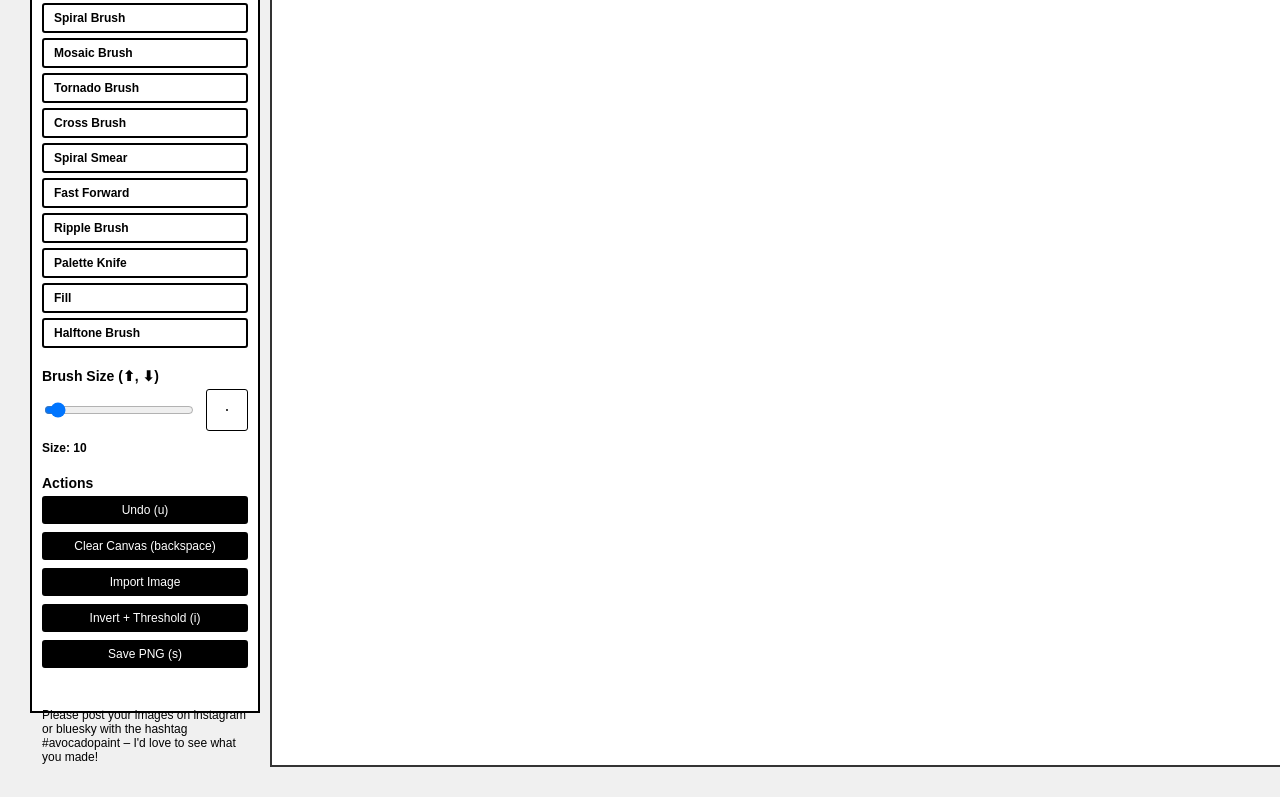
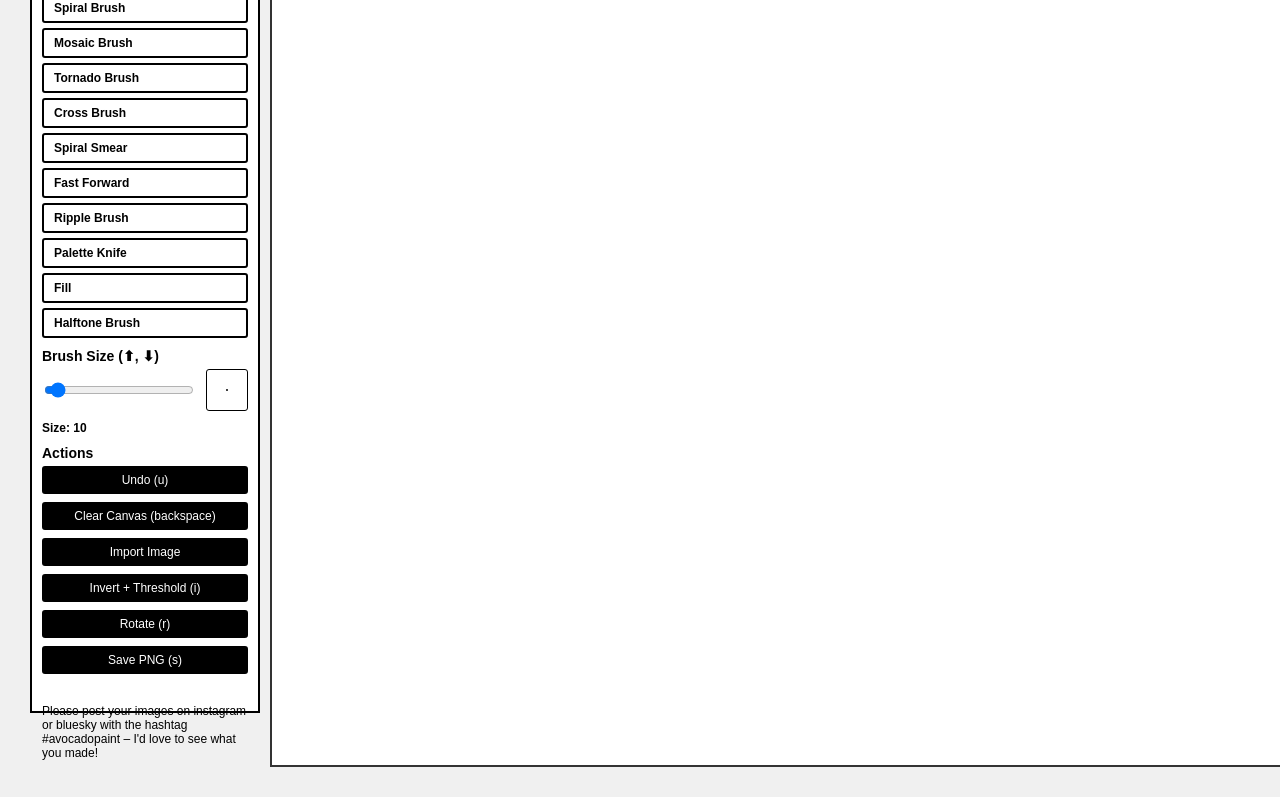
Before and after one commit to nightphilosophy/avocado, a plain HTML site: page index.html in a window 1280 px wide. Shown: the part 380-1177 px from the top of the page. Drawn offline with Linux system fonts and the light colour scheme.

Commit message:
Update index.html

```diff
--- a/index.html
+++ b/index.html
@@ -41,7 +41,7 @@ body {
   height: 1030px;                 /* match canvas height */
   display: flex;
   flex-direction: column;
-  gap: 20px;
+  gap: 10px;
   box-sizing: border-box;
 }
 
@@ -273,13 +273,17 @@ label { font-weight: bold; font-size: 12px; color: #000; }
         <button onclick="clearCanvas()">Clear Canvas (backspace)</button>
         <button onclick="importImage()">Import Image</button>
         <button onclick="invertAndThreshold()">Invert + Threshold (i)</button>
+        <button onclick="rotateCanvas()">Rotate (r)</button>
         <input type="file" id="imageInput" accept="image/*" style="display: none;" />
         <button onclick="saveImage()">Save PNG (s)</button>
       </div>
+
     </div>
-  <div class="user-note">
-  Please post your images on instagram or bluesky with the hashtag #avocadopaint – I'd love to see what you made!
-  </div>
+    <div class="user-note">
+        Please post your images on instagram or bluesky with the hashtag #avocadopaint – I'd love to see what you made!
+    </div>
+
+
   </div>
 
   <div class="canvas-container">
@@ -1016,6 +1020,11 @@ document.addEventListener('keydown', function (e) {
       e.preventDefault();
       clearCanvas();
       break;
+
+    case 'r': // Rotate 90°
+      e.preventDefault();
+      rotateCanvas();
+      break;
   }
 
   // Handle brush size with arrow keys
@@ -1424,6 +1433,25 @@ function Nietzsche(x, y) {
   ctx.restore();
 }
 
+function rotateCanvas() {
+  saveState(); // allow undo
+
+  // Create a temporary canvas to hold current content
+  const tempCanvas = document.createElement("canvas");
+  const tempCtx = tempCanvas.getContext("2d");
+  tempCanvas.width = canvas.width;
+  tempCanvas.height = canvas.height;
+
+  tempCtx.drawImage(canvas, 0, 0);
+
+  // Clear and rotate
+  ctx.clearRect(0, 0, canvas.width, canvas.height);
+  ctx.save();
+  ctx.translate(canvas.width / 2, canvas.height / 2);
+  ctx.rotate(Math.PI / 2); // 90 degrees clockwise
+  ctx.drawImage(tempCanvas, -canvas.height / 2, -canvas.width / 2);
+  ctx.restore();
+}
 
 updateBrushPreview();
 </script>
```
